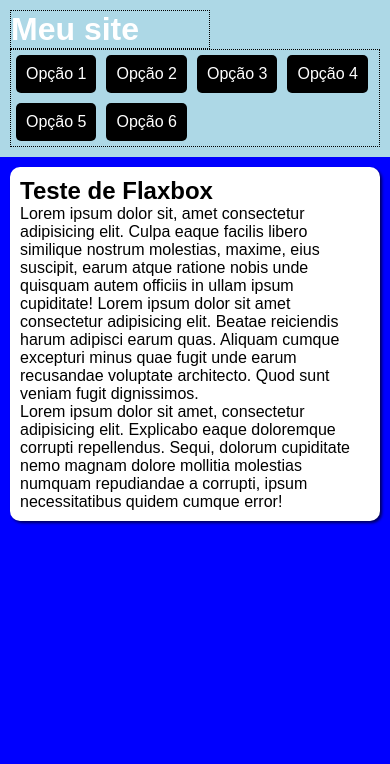
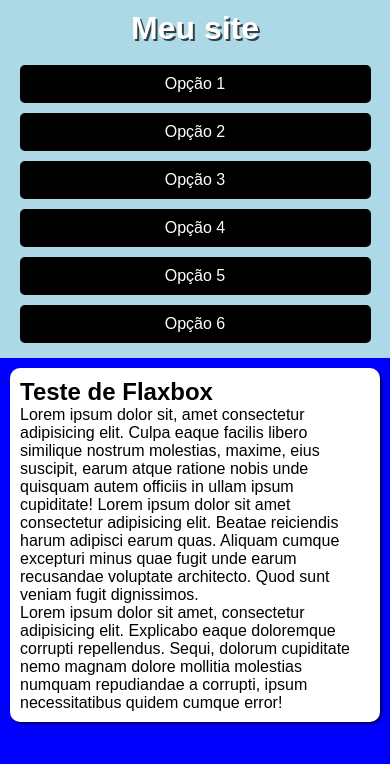
Before and after one commit to ICarlos-EduardoI/Curso-HTM-CSS, a plain HTML site: page FlaxBox/menuflaxbox.html in a window 390 px wide. Drawn offline with Linux system fonts and the light colour scheme.

Commit message:
Menu com Midea

```diff
--- a/FlaxBox/menuflaxbox.html
+++ b/FlaxBox/menuflaxbox.html
@@ -5,7 +5,7 @@
     <meta name="viewport" content="width=device-width, initial-scale=1.0">
     <title>Menu Flaxible Box</title>
     <link rel="stylesheet" href="style.css">
-    <link rel="stylesheet" href="mobile.css" media="screen and (max-widht: 580px)">
+    <link rel="stylesheet" href="mobile.css" media="screen and (max-width: 580px)">
 </head>
 <body>
 
--- a/FlaxBox/mobile.css
+++ b/FlaxBox/mobile.css
@@ -1,7 +1,14 @@
 @charset "UTF-8";
 
 
-header > nav {
+header, header > nav {
     flex-flow: column nowrap;
+}
 
+header > h1 {
+    flex-basis: 50px;
 }
+
+header > nav > a {
+    width: 90vw;
+}
--- a/FlaxBox/style.css
+++ b/FlaxBox/style.css
@@ -26,12 +26,13 @@ header {
 }
 
 header > h1 {
-    border: 1px dotted black;
+    /* border: 1px dotted black; */
     flex: 0 0 200px; /* NAO VAI QUEBRAR E VAI SER FIXO 200PX */
+    text-shadow: 2px 2px 0px rgba(0, 0, 0, 0.705);
 }
 
 header > nav {
-    border: 1px dotted black;
+    /* border: 1px dotted black; */
     display: flex;
     flex-flow: row wrap;
     justify-content: flex-start;
```
